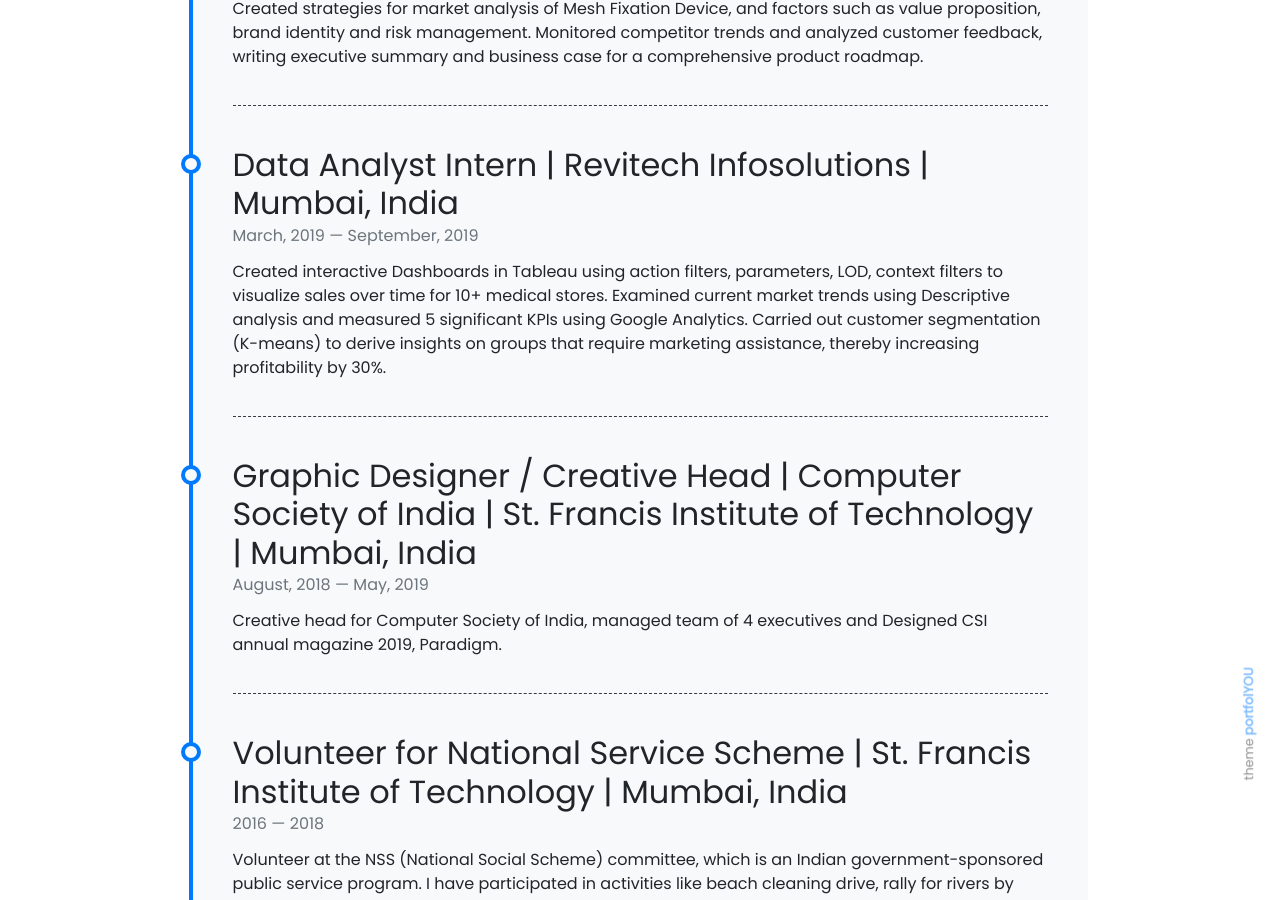
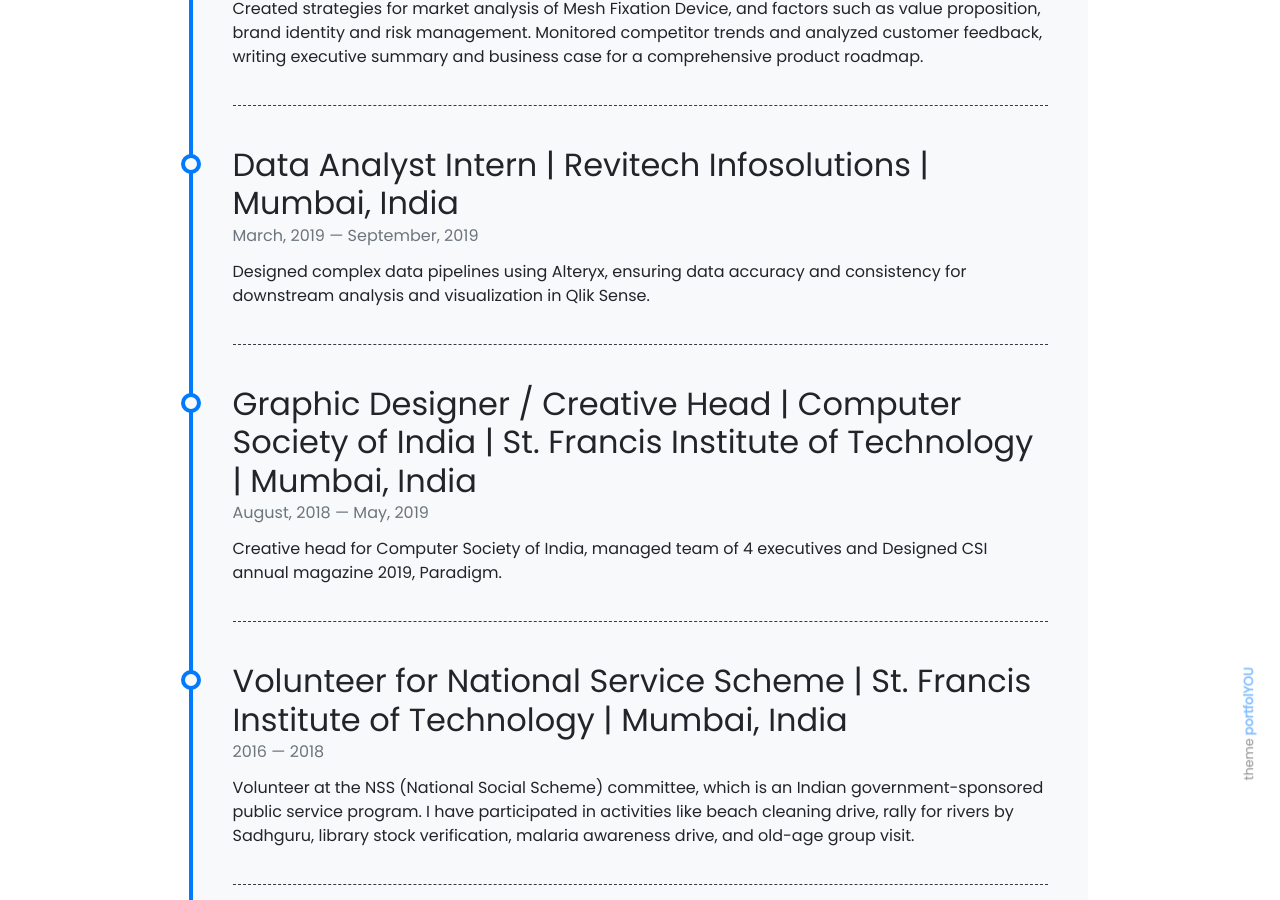
Before and after one commit to akshant10/akshant10.github.io, a Jekyll site: the page built from pages/about.md, in a window 1280 px wide and 900 px high, scrolled down 1741 px. Built offline with Jekyll 4.4.1, drawn with Linux system fonts in a browser that asks for light colours; nearby versions of some CDN libraries.

Commit message:
Update timeline.yml

```diff
--- a/_data/timeline.yml
+++ b/_data/timeline.yml
@@ -16,8 +16,7 @@
 - title: Data Analyst Intern | Revitech Infosolutions | Mumbai, India
   from: March, 2019
   to: September, 2019
-  description: Created interactive Dashboards in Tableau using action filters, parameters, LOD, context filters to visualize sales over time for 10+ medical stores. Examined current market trends using Descriptive analysis and measured 5 significant KPIs using Google Analytics. Carried out customer segmentation (K-means) to derive insights on groups that require marketing assistance, thereby increasing profitability by 30%.
-
+  description: Designed complex data pipelines using Alteryx, ensuring data accuracy and consistency for downstream analysis and visualization in Qlik Sense.
 
 - title: Graphic Designer / Creative Head | Computer Society of India | St. Francis Institute of Technology | Mumbai, India
   from: August, 2018
```
